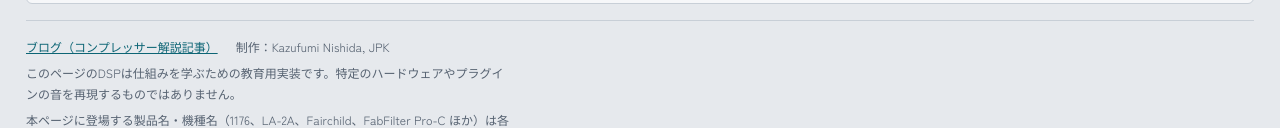
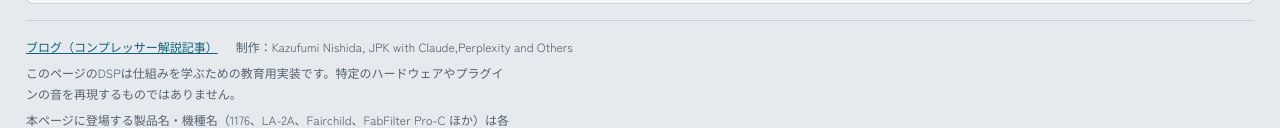
Before and after one commit to kazufumi01/comp-lab, a plain HTML site: page index.html in a window 1280 px wide. Shown: the part 2952-3080 px from the top of the page. Drawn offline with Linux system fonts and the light colour scheme.

Commit message:
Modify footer credits in index.html
Updated footer credits to include Claude, Perplexity, and others.

```diff
--- a/index.html
+++ b/index.html
@@ -270,7 +270,7 @@ a{color:var(--accent)}
     <pre class="code" id="code"></pre>
   </section>
   <footer class="foot">
-    <div class="links"><a href="https://jpk.seesaa.net/article/521843924.html" target="_blank" rel="noopener">ブログ（コンプレッサー解説記事）</a><span>制作：Kazufumi Nishida, JPK</span></div>
+    <div class="links"><a href="https://jpk.seesaa.net/article/521843924.html" target="_blank" rel="noopener">ブログ（コンプレッサー解説記事）</a><span>制作：Kazufumi Nishida, JPK with Claude,Perplexity and Others</span></div>
     <p>このページのDSPは仕組みを学ぶための教育用実装です。特定のハードウェアやプラグインの音を再現するものではありません。</p>
     <p>本ページに登場する製品名・機種名（1176、LA-2A、Fairchild、FabFilter Pro-C ほか）は各社の商標または登録商標です。説明のための参照であり、各社とは関係ありません。</p>
     <p>参考文献：D. Giannoulis, M. Massberg, J. D. Reiss, "Digital Dynamic Range Compressor Design — A Tutorial and Analysis," J. Audio Eng. Soc., vol. 60, no. 6, 2012.</p>
```
